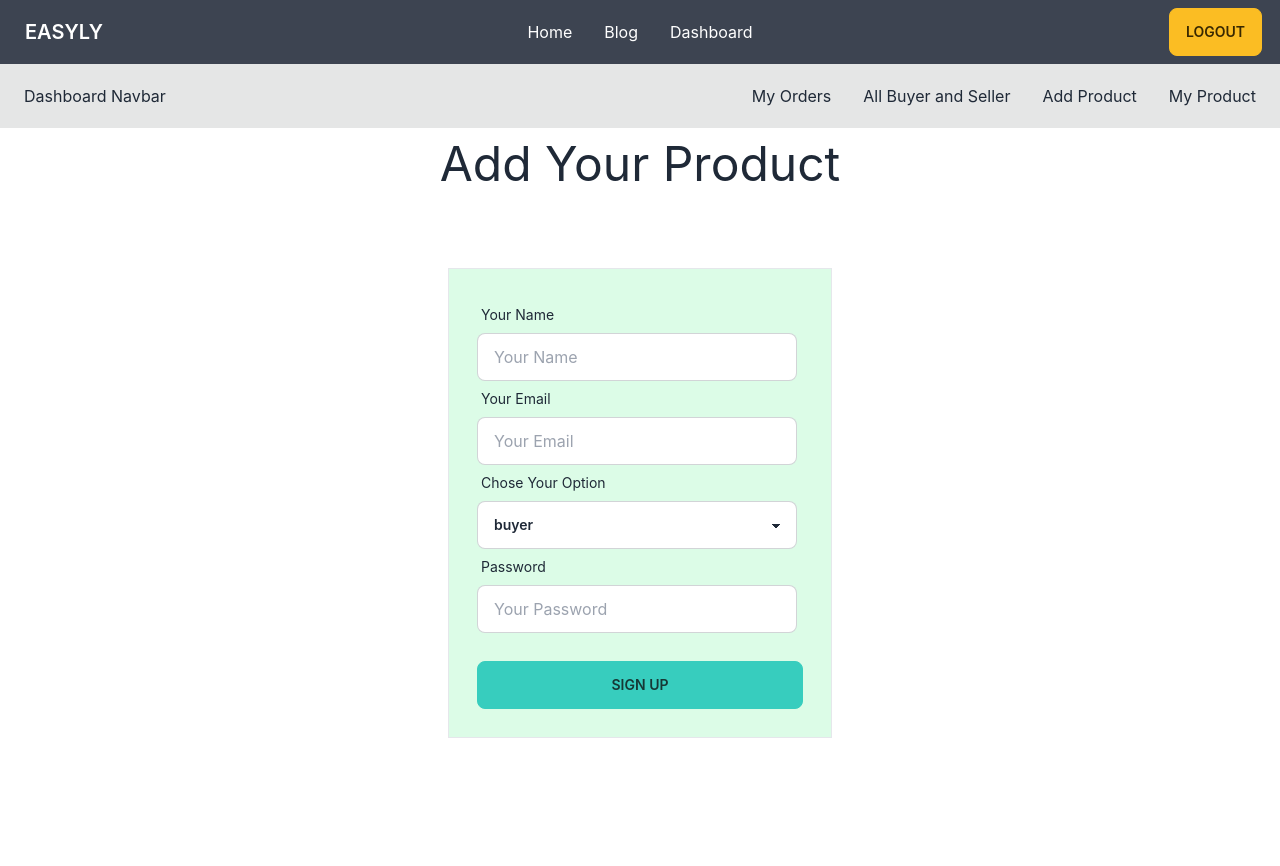
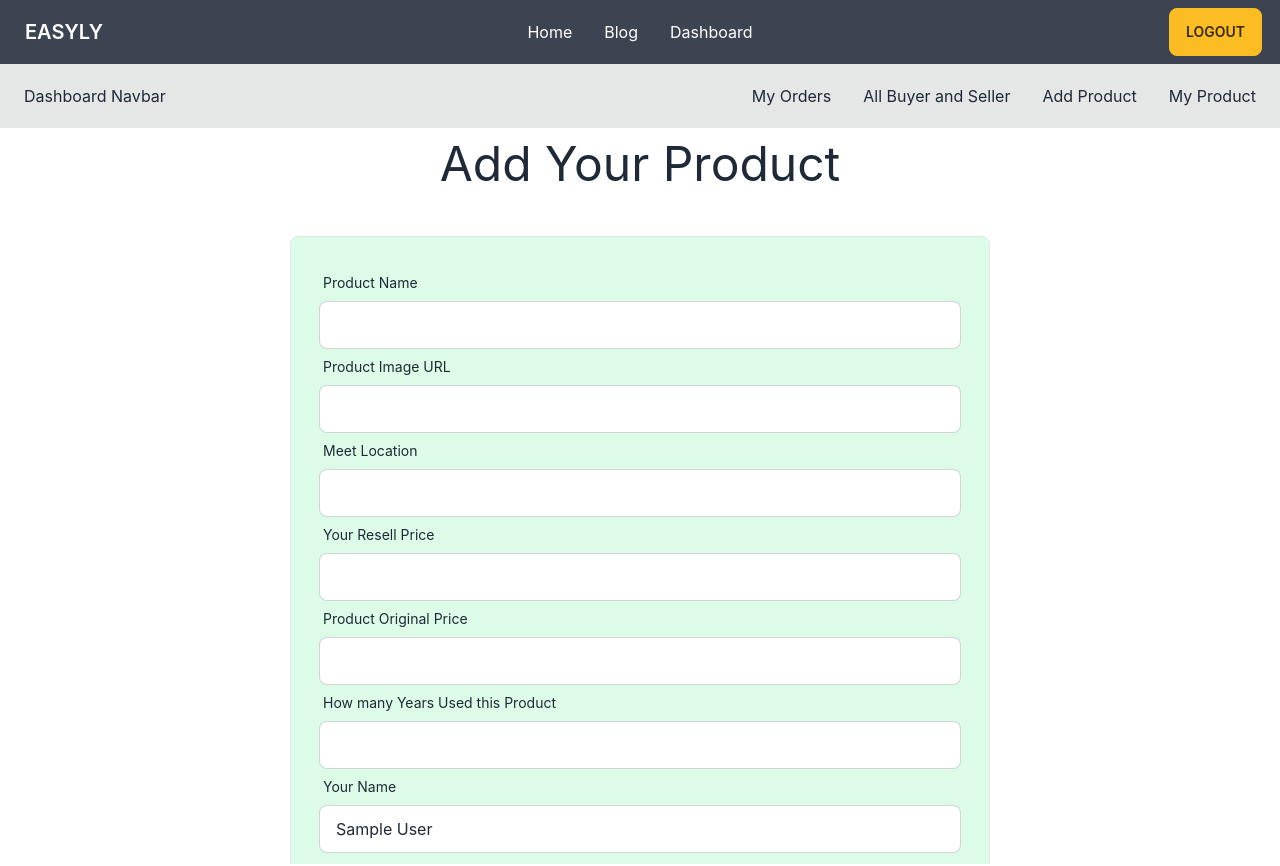
Before and after one commit to raju-miah/easyly-client, a React (Create React App) app: page /dashboard/addproduct in a window 1280 px wide. Shown: the top 866 px of the page. Built offline with nearby package versions, Linux system fonts and the light colour scheme; no server answers; sample sign-in values are in the browser's storage.

Commit message:
added delete user method

```diff
--- a/src/Pages/Dashboard/AddProduct/AddProduct.js
+++ b/src/Pages/Dashboard/AddProduct/AddProduct.js
@@ -1,8 +1,11 @@
-import React from 'react';
+import React, { useContext } from 'react';
 import { useForm } from 'react-hook-form';
+import { AuthContext } from '../../../context/AuthProvider';
 
 const AddProduct = () => {
     const { register, formState: { errors }, handleSubmit } = useForm();
+
+    const { user } = useContext(AuthContext);
 
 
     const handelAddProducts = data => {
@@ -12,56 +15,163 @@ const AddProduct = () => {
     return (
         <div>
             <h2 className='text-5xl text-center mt-3 mb-5'>Add Your Product</h2>
-            <div className='mt-20 flex justify-center items-center'>
-                <div className='w-96 p-7 border bg-green-100'>
+            <div className='mt-12 flex justify-center items-center '>
+                <div className='w-[700px] max-md:w-96 p-7 border rounded-lg bg-green-100'>
 
                     <form onSubmit={handleSubmit(handelAddProducts)}>
 
-                        <div className="form-control w-full max-w-xs">
+                        <div className="form-control w-full">
+                            <label className="label">
+                                <span className="label-text">Product Name</span>
+                            </label>
+                            <input type="text" {...register("name", {
+                                required: 'Name is required'
+                            })} className="input input-bordered w-full " />
+                            {errors.name && <p className='text-red-500'>{errors.name?.message}</p>}
+                        </div>
+
+                        <div className="form-control w-full">
+                            <label className="label">
+                                <span className="label-text">Product Image URL</span>
+                            </label>
+                            <input type="text" {...register("img", {
+                                required: 'img is required'
+                            })} className="input input-bordered w-full " />
+                            {errors.img && <p className='text-red-500'>{errors.img?.message}</p>}
+                        </div>
+
+                        <div className="form-control w-full">
+                            <label className="label">
+                                <span className="label-text">Meet Location</span>
+                            </label>
+                            <input type="text" {...register("location", {
+                                required: 'location is required'
+                            })} className="input input-bordered w-full " />
+                            {errors.location && <p className='text-red-500'>{errors.location?.message}</p>}
+                        </div>
+
+
+                        <div className="form-control w-full">
+                            <label className="label">
+                                <span className="label-text">Your Resell Price</span>
+                            </label>
+                            <input type="text" {...register("resllprice", {
+                                required: 'Resell Price is required'
+                            })} className="input input-bordered w-full " />
+                            {errors.resllprice && <p className='text-red-500'>{errors.resllprice?.message}</p>}
+                        </div>
+
+                        <div className="form-control w-full">
+                            <label className="label">
+                                <span className="label-text">Product Original Price</span>
+                            </label>
+                            <input type="text" {...register("originalprice", {
+                                required: 'Original Price is required'
+                            })} className="input input-bordered w-full " />
+                            {errors.originalprice && <p className='text-red-500'>{errors.originalprice?.message}</p>}
+                        </div>
+
+
+                        <div className="form-control w-full">
+                            <label className="label">
+                                <span className="label-text">How many Years Used this Product</span>
+                            </label>
+                            <input type="text" {...register("yearused", {
+                                required: 'Used Year is required'
+                            })} className="input input-bordered w-full " />
+                            {errors.yearused && <p className='text-red-500'>{errors.yearused?.message}</p>}
+                        </div>
+
+
+                        <div className="form-control w-full">
                             <label className="label">
                                 <span className="label-text">Your Name</span>
                             </label>
-                            <input type="text" {...register("name", {
-                                required: 'Name is required'
-                            })} placeholder="Your Name" className="input input-bordered w-full max-w-xs" />
+                            <input type="text" {...register("sellername", {
+                                required: 'Seller name is required'
+                            })} defaultValue={user?.displayName} readOnly className="input input-bordered w-full " />
+                            {errors.sellername && <p className='text-red-500'>{errors.sellername?.message}</p>}
+                        </div>
+
+
+                        {/* <div className="form-control w-full">
+                            <label className="label">
+                                <span className="label-text">Product Details</span>
+                            </label>
+                            <input type="text" {...register("description", {
+                                required: 'Description is required'
+                            })} className="input input-bordered w-full " />
+                            {errors.description && <p className='text-red-500'>{errors.description?.message}</p>}
+                        </div> */}
+
+                        <div className="form-control w-full">
+                            <label className="label">
+                                <span className="label-text">Product Description</span>
+                            </label>
+                            <textarea {...register("description")} placeholder="About you"
+                                className="textarea textarea-bordered w-full h-[145px]" />
+                            {errors.description && <p className='text-red-500'>{errors.description?.message}</p>}
+                        </div>
+
+
+
+
+                        <div className="form-control w-full">
+                            <label className="label">
+                                <span className="label-text">Contact Number</span>
+                            </label>
+                            <input type="text" {...register("phonenumber", {
+                                required: 'Contact Number is required'
+                            })} className="input input-bordered w-full " />
+                            {errors.phonenumber && <p className='text-red-500'>{errors.phonenumber?.message}</p>}
+                        </div>
+
+
+
+
+
+
+
+
+
+                        <div className="form-control w-full">
+                            <label className="label">
+                                <span className="label-text">Select Date and Time</span>
+                            </label>
+                            <input type="datetime-local" {...register("time", {
+                                required: 'date time is required'
+                            })} placeholder="Your Name" className="input input-bordered w-full " />
                             {errors.name && <p className='text-red-500'>{errors.name?.message}</p>}
                         </div>
 
-                        <div className="form-control w-full max-w-xs">
+                        <div className="form-control w-full">
                             <label className="label">
-                                <span className="label-text">Your Email</span>
+                                <span className="label-text">Select Product Brand Name</span>
                             </label>
-                            <input type="email" {...register("email", {
-                                required: 'Email Address is required'
-                            })} placeholder="Your Email" className="input input-bordered w-full max-w-xs" />
-                            {errors.email && <p className='text-red-500'>{errors.email?.message}</p>}
+                            <select {...register("categoryname", { required: true })}
+                                className="select select-bordered w-full"
+                            >
+                                <option value="Dell">Dell</option>
+                                <option value="Apple">Apple</option>
+                                <option value="Apple">Asus</option>
+                            </select>
                         </div>
 
 
-                        <div className="form-control w-full max-w-xs">
+                        <div className="form-control w-full">
                             <label className="label">
-                                <span className="label-text">Chose Your Option</span>
+                                <span className="label-text">Condition</span>
                             </label>
-                            <select {...register("role", { required: true })}
-                                className="select select-bordered w-full max-w-xs"
+                            <select {...register("condition", { required: true })}
+                                className="select select-bordered w-full"
                             >
-                                <option value="buyer">buyer</option>
-                                <option value="seller">seller</option>
+                                <option value="good">good</option>
+                                <option value="fair">fair</option>
+                                <option value="excellent">excellent</option>
                             </select>
                         </div>
 
-                        <div className="form-control w-full max-w-xs">
-                            <label className="label">
-                                <span className="label-text">Password</span>
-                            </label>
-                            <input type="password" {...register("password", {
-                                required: 'Password is required',
-                                minLength: { value: 6, message: "Password must be 6 characters or more longer" }
-                            })} placeholder="Your Password" className="input input-bordered w-full max-w-xs" />
-                            {errors.password && <p className='text-red-500'>{errors.password?.message}</p>}
-                        </div>
-
-                        <input className='btn btn-accent w-full mt-7' value="Sign Up" type="submit" />
+                        <input className='btn btn-accent w-full mt-7' value="Add Product" type="submit" />
                     </form>
                 </div>
             </div>
--- a/src/Pages/Login/Login.js
+++ b/src/Pages/Login/Login.js
@@ -51,7 +51,7 @@ const Login = () => {
 
     return (
         <div className='mt-20 flex justify-center items-center'>
-            <div className='w-96 p-7 border bg-green-100'>
+            <div className='w-96 p-7 border rounded-lg bg-green-100'>
                 <h2 className='text-5xl text-center'>Login</h2>
 
                 <form onSubmit={handleSubmit(handelLogin)}>
```
Also changed, not shown: src/Pages/Dashboard/AllBuyerSeller/AllBuyerSeller.js (+36 -6 lines), src/Pages/SignUp/SignUp.js (+26 -4 lines).
